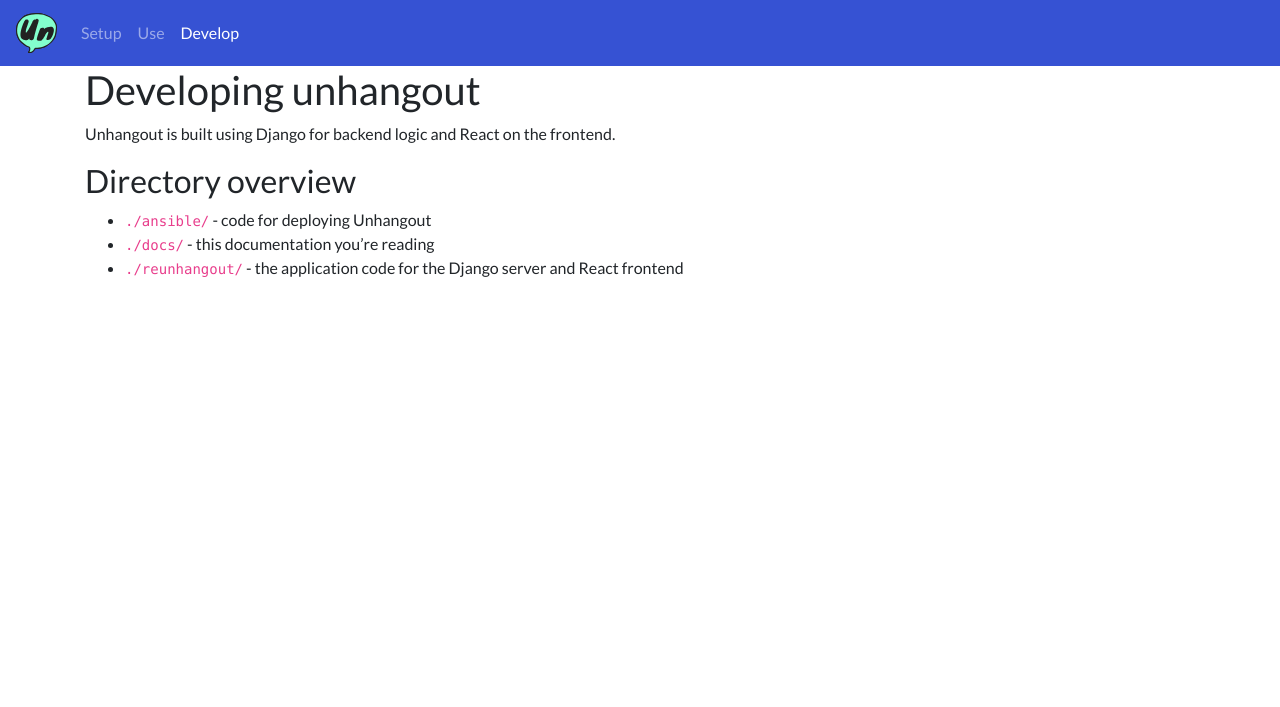
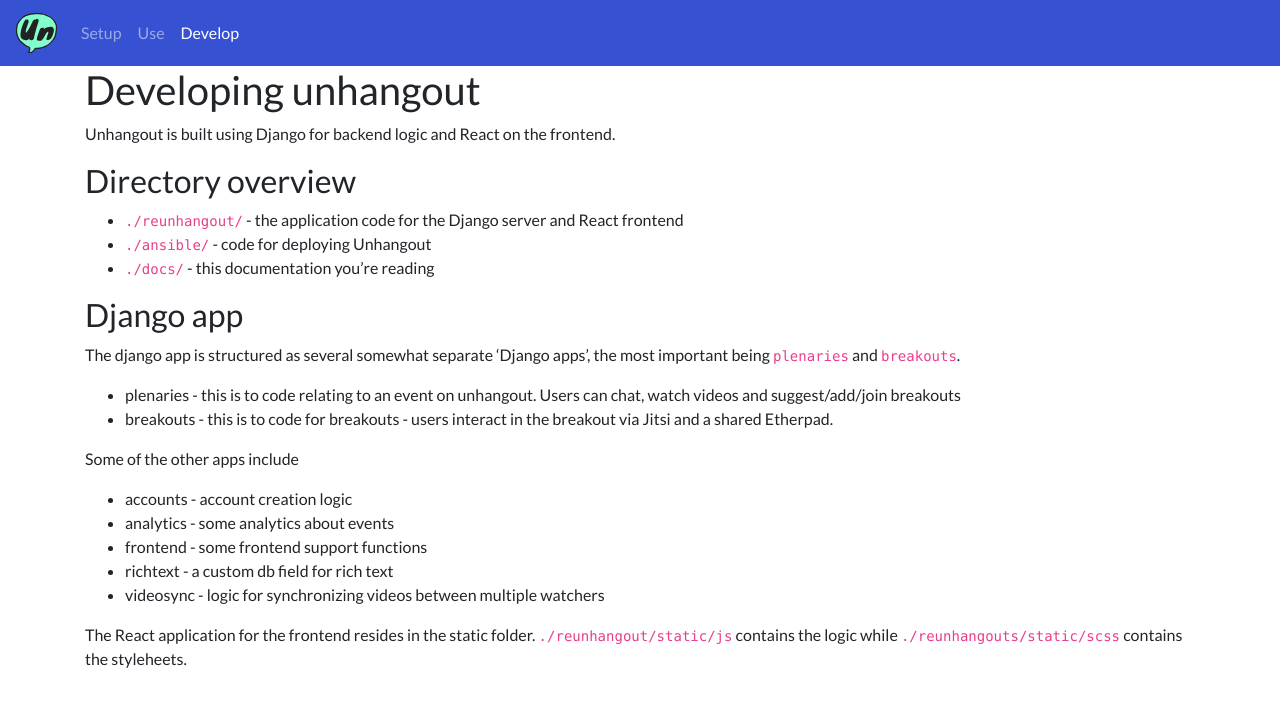
Before and after one commit to mitmedialab/unhangout, a Jekyll site: the page built from docs/develop.md, in a window 1280 px wide. Shown: the top 707 px of the page. Built offline with Jekyll 4.4.1, drawn with Linux system fonts in a browser that asks for light colours; our own code applies the rules of GitHub Pages for plain Markdown files.

Commit message:
Update dev docs

```diff
--- a/docs/develop.md
+++ b/docs/develop.md
@@ -9,6 +9,22 @@
 
 ## Directory overview
 
+- `./reunhangout/` - the application code for the Django server and React frontend
 - `./ansible/` - code for deploying Unhangout
 - `./docs/` - this documentation you're reading
-- `./reunhangout/` - the application code for the Django server and React frontend
+
+## Django app
+
+The django app is structured as several somewhat separate 'Django apps', the most important being `plenaries` and `breakouts`.
+
+- plenaries - this is to code relating to an event on unhangout. Users can chat, watch videos and suggest/add/join breakouts
+- breakouts - this is to code for breakouts - users interact in the breakout via Jitsi and a shared Etherpad.
+
+Some of the other apps include
+- accounts - account creation logic
+- analytics - some analytics about events
+- frontend - some frontend support functions
+- richtext - a custom db field for rich text
+- videosync - logic for synchronizing videos between multiple watchers
+
+The React application for the frontend resides in the static folder. `./reunhangout/static/js` contains the logic while `./reunhangouts/static/scss` contains the styleheets.
```
